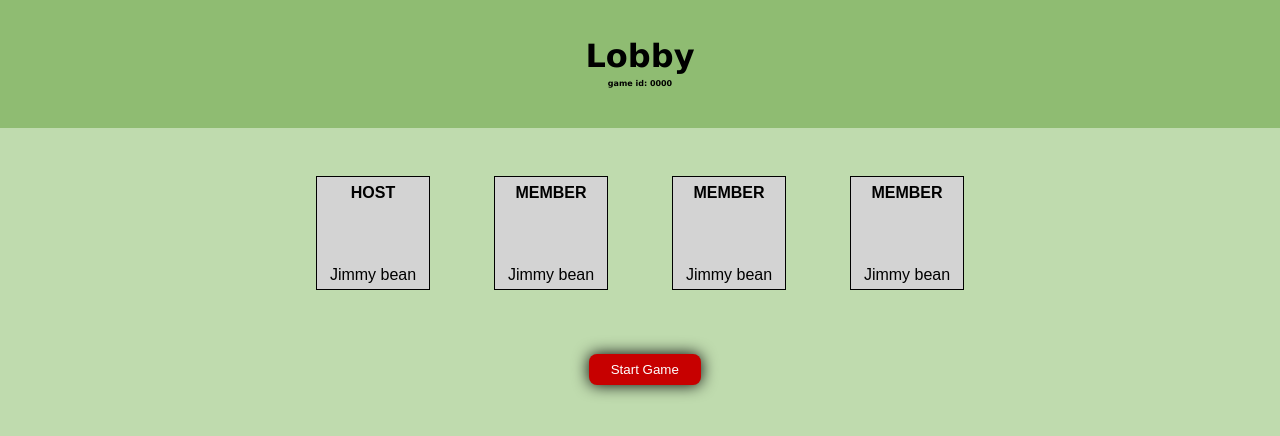
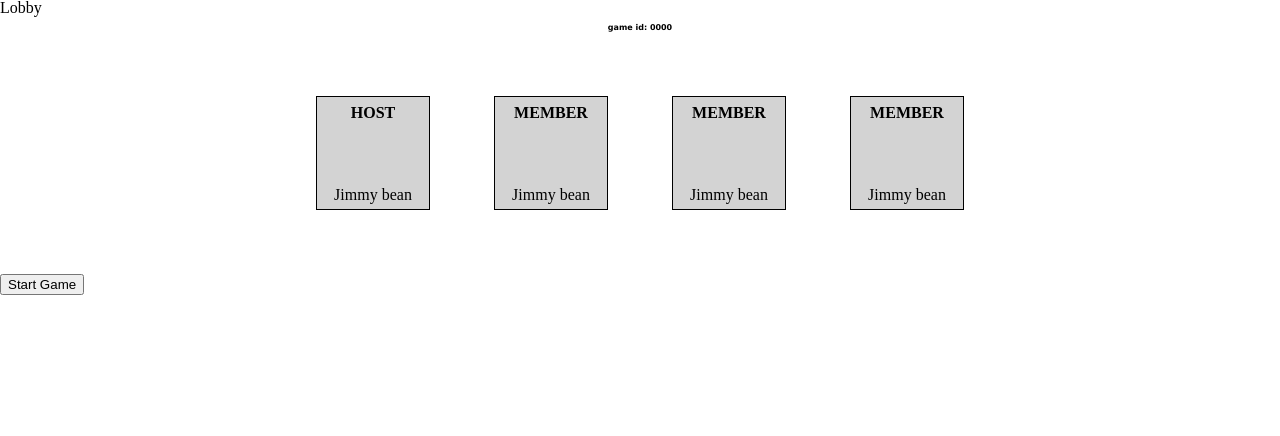
Before and after one commit to Jurgini/Monopoly-Project-Client, a website: page src/lobby.html in a window 1280 px wide. Drawn offline with Linux system fonts and the light colour scheme.

Commit message:
Update lobby.css

```diff
--- a/src/assets/css/lobby.css
+++ b/src/assets/css/lobby.css
@@ -1,31 +1,3 @@
-body {
-    font-size: 1rem;
-    font-family: Arial, sans-serif;
-    color: black;
-    background-color: #BFDBAE;
-}
-header {
-    background-color: #8FBC72;
-    padding: 0.5rem;
-    margin-bottom: 1rem;
-
-    background-image: url("../media/monopoly_logo_edition.png");
-    background-size: 10rem;
-    background-repeat: no-repeat;
-    background-position: center left;
-}
-
-header img {
-    margin: auto;
-    height: 5rem;
-}
-header h2 {
-    padding-top: 2rem;
-    text-align: center;
-    font-family: "verdana", sans-serif;
-    font-weight: bold;
-    font-size: 2rem;
-}
 header h3 {
     padding-top: 0.5rem;
     padding-bottom: 2rem;
@@ -61,19 +33,3 @@ main {
 .player #host h2 {
     color: red;
 }
-
-button {
-    color: white;
-    background: #C70000;
-    border-radius: 0.5rem;
-    padding: 0.5rem 1rem;
-    border: 0;
-    box-shadow: 0 0 1rem black;
-    margin: 0 46%;
-    width: 7rem;
-}
-
-button:hover {
-    background: #900000;
-    cursor: pointer;
-}
```
